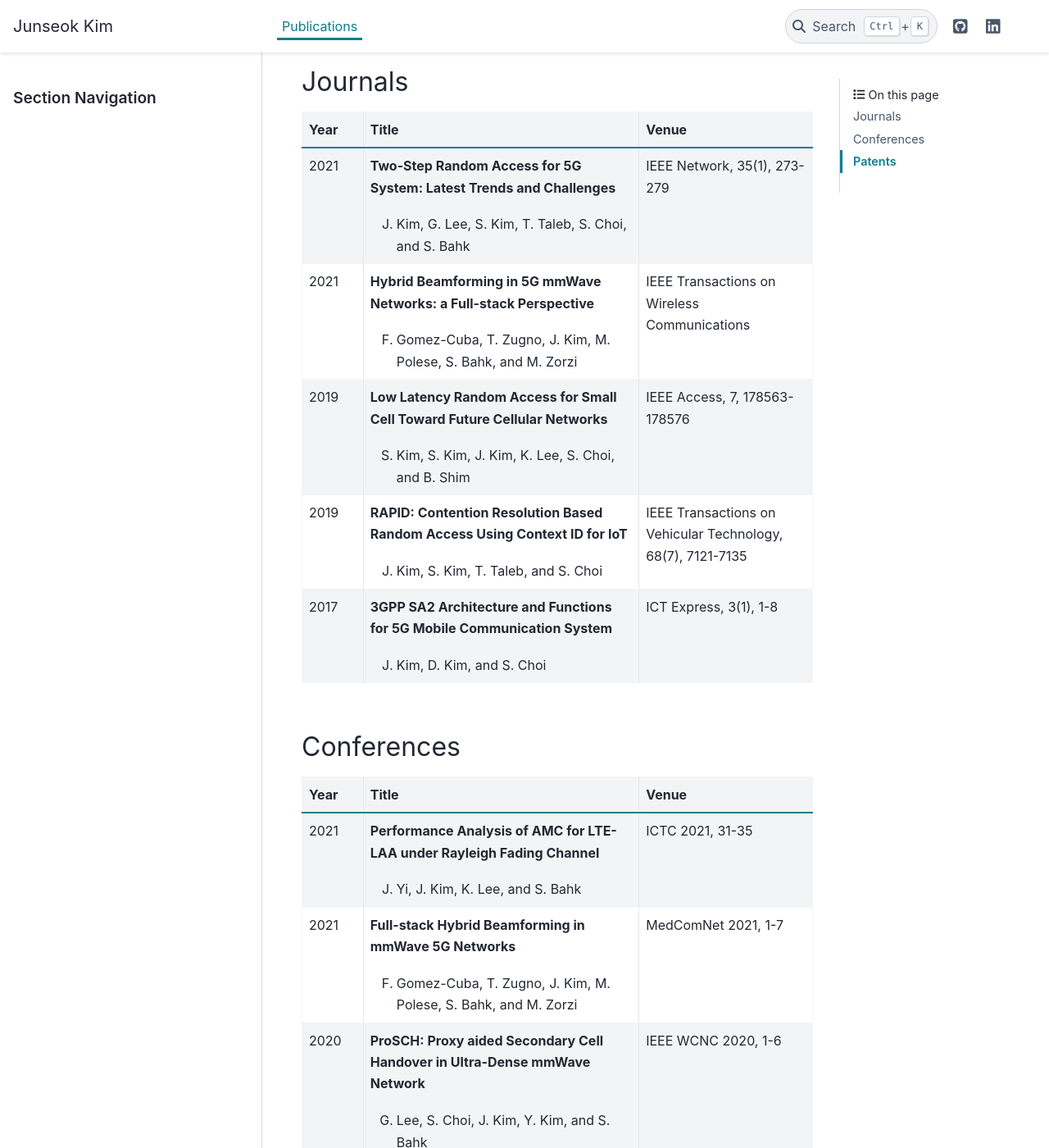
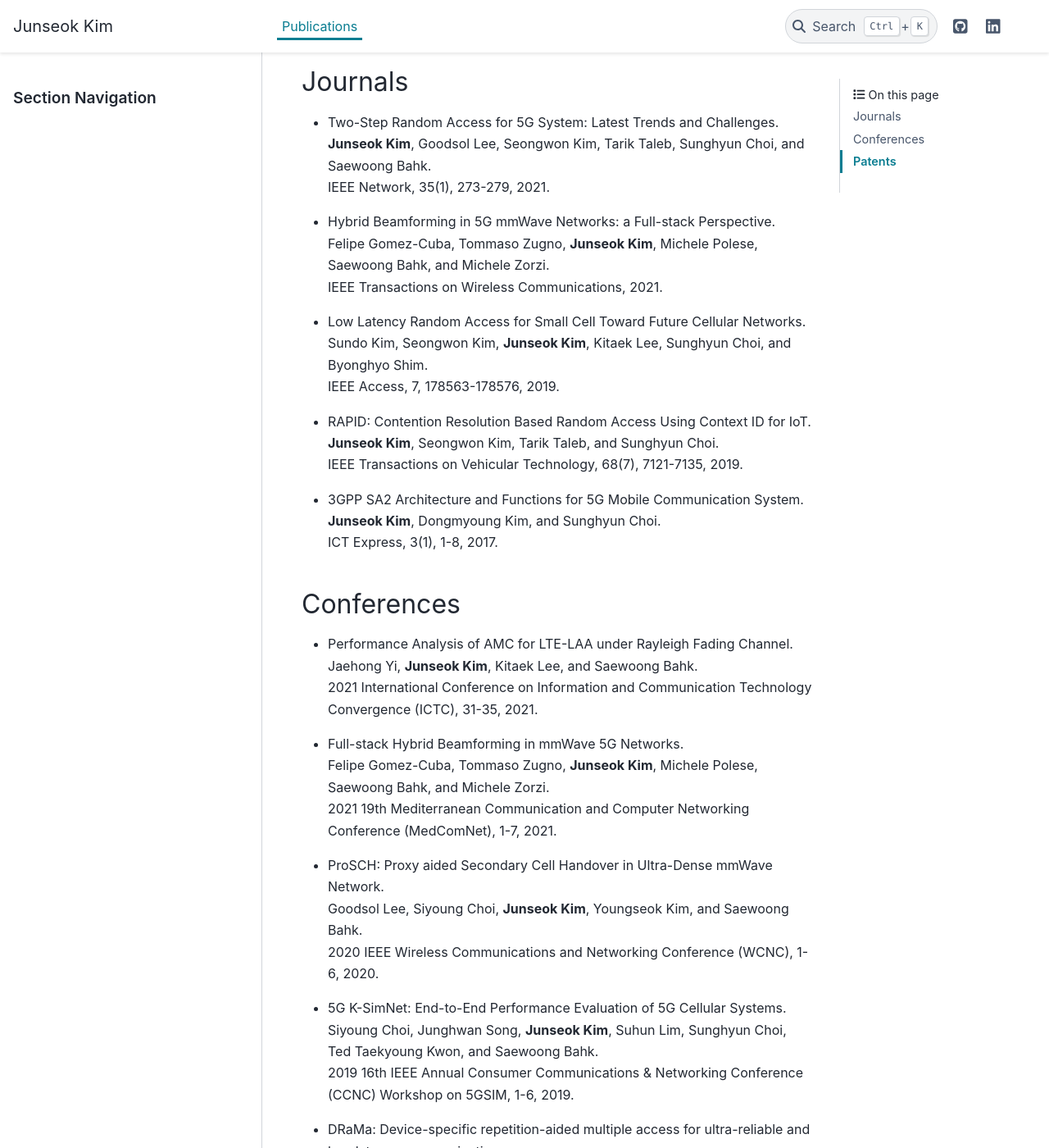
Before and after one commit to Kim-Junseok/kim-junseok.github.io, a Sphinx documentation site: the page built from docs/source/publications.rst, in a window 1280 px wide and 1400 px high, scrolled down 224 px. Shown: the whole window at 82% size. Built offline with Sphinx 7.4.7 and the PyData theme 0.15.4, drawn with Linux system fonts in a browser that asks for light colours; pages that are not in the unit, such as notebooks, are missing from menus; a style sheet for code colours, icons or effects is not loaded; some of the changed text lies outside the part shown.

Commit message:
Change Publications Format

```diff
--- a/docs/source/publications.rst
+++ b/docs/source/publications.rst
@@ -7,87 +7,52 @@ citation counts, see my `Google Scholar profile <https://scholar.google.com/cita
 Journals
 --------
 
-.. list-table::
-   :header-rows: 1
-   :widths: 12 54 34
+* | Two-Step Random Access for 5G System: Latest Trends and Challenges.
+  | **Junseok Kim**, Goodsol Lee, Seongwon Kim, Tarik Taleb, Sunghyun Choi, and Saewoong Bahk.
+  | IEEE Network, 35(1), 273-279, 2021.
 
-   * - Year
-     - Title
-     - Venue
-   * - 2021
-     - **Two-Step Random Access for 5G System: Latest Trends and Challenges**
+* | Hybrid Beamforming in 5G mmWave Networks: a Full-stack Perspective.
+  | Felipe Gomez-Cuba, Tommaso Zugno, **Junseok Kim**, Michele Polese, Saewoong Bahk, and Michele Zorzi.
+  | IEEE Transactions on Wireless Communications, 2021.
 
-       J. Kim, G. Lee, S. Kim, T. Taleb, S. Choi, and S. Bahk
-     - IEEE Network, 35(1), 273-279
-   * - 2021
-     - **Hybrid Beamforming in 5G mmWave Networks: a Full-stack Perspective**
+* | Low Latency Random Access for Small Cell Toward Future Cellular Networks.
+  | Sundo Kim, Seongwon Kim, **Junseok Kim**, Kitaek Lee, Sunghyun Choi, and Byonghyo Shim.
+  | IEEE Access, 7, 178563-178576, 2019.
 
-       F. Gomez-Cuba, T. Zugno, J. Kim, M. Polese, S. Bahk, and M. Zorzi
-     - IEEE Transactions on Wireless Communications
-   * - 2019
-     - **Low Latency Random Access for Small Cell Toward Future Cellular Networks**
+* | RAPID: Contention Resolution Based Random Access Using Context ID for IoT.
+  | **Junseok Kim**, Seongwon Kim, Tarik Taleb, and Sunghyun Choi.
+  | IEEE Transactions on Vehicular Technology, 68(7), 7121-7135, 2019.
 
-       S. Kim, S. Kim, J. Kim, K. Lee, S. Choi, and B. Shim
-     - IEEE Access, 7, 178563-178576
-   * - 2019
-     - **RAPID: Contention Resolution Based Random Access Using Context ID for IoT**
-
-       J. Kim, S. Kim, T. Taleb, and S. Choi
-     - IEEE Transactions on Vehicular Technology, 68(7), 7121-7135
-   * - 2017
-     - **3GPP SA2 Architecture and Functions for 5G Mobile Communication System**
-
-       J. Kim, D. Kim, and S. Choi
-     - ICT Express, 3(1), 1-8
+* | 3GPP SA2 Architecture and Functions for 5G Mobile Communication System.
+  | **Junseok Kim**, Dongmyoung Kim, and Sunghyun Choi.
+  | ICT Express, 3(1), 1-8, 2017.
 
 Conferences
 -----------
 
-.. list-table::
-   :header-rows: 1
-   :widths: 12 54 34
+* | Performance Analysis of AMC for LTE-LAA under Rayleigh Fading Channel.
+  | Jaehong Yi, **Junseok Kim**, Kitaek Lee, and Saewoong Bahk.
+  | 2021 International Conference on Information and Communication Technology Convergence (ICTC), 31-35, 2021.
 
-   * - Year
-     - Title
-     - Venue
-   * - 2021
-     - **Performance Analysis of AMC for LTE-LAA under Rayleigh Fading Channel**
+* | Full-stack Hybrid Beamforming in mmWave 5G Networks.
+  | Felipe Gomez-Cuba, Tommaso Zugno, **Junseok Kim**, Michele Polese, Saewoong Bahk, and Michele Zorzi.
+  | 2021 19th Mediterranean Communication and Computer Networking Conference (MedComNet), 1-7, 2021.
 
-       J. Yi, J. Kim, K. Lee, and S. Bahk
-     - ICTC 2021, 31-35
-   * - 2021
-     - **Full-stack Hybrid Beamforming in mmWave 5G Networks**
+* | ProSCH: Proxy aided Secondary Cell Handover in Ultra-Dense mmWave Network.
+  | Goodsol Lee, Siyoung Choi, **Junseok Kim**, Youngseok Kim, and Saewoong Bahk.
+  | 2020 IEEE Wireless Communications and Networking Conference (WCNC), 1-6, 2020.
 
-       F. Gomez-Cuba, T. Zugno, J. Kim, M. Polese, S. Bahk, and M. Zorzi
-     - MedComNet 2021, 1-7
-   * - 2020
-     - **ProSCH: Proxy aided Secondary Cell Handover in Ultra-Dense mmWave Network**
+* | 5G K-SimNet: End-to-End Performance Evaluation of 5G Cellular Systems.
+  | Siyoung Choi, Junghwan Song, **Junseok Kim**, Suhun Lim, Sunghyun Choi, Ted Taekyoung Kwon, and Saewoong Bahk.
+  | 2019 16th IEEE Annual Consumer Communications & Networking Conference (CCNC) Workshop on 5GSIM, 1-6, 2019.
 
-       G. Lee, S. Choi, J. Kim, Y. Kim, and S. Bahk
-     - IEEE WCNC 2020, 1-6
-   * - 2019
-     - **5G K-SimNet: End-to-End Performance Evaluation of 5G Cellular Systems**
-
-       S. Choi, J. Song, J. Kim, S. Lim, S. Choi, T. T. Kwon, and S. Bahk
-     - IEEE CCNC 2019, 1-6
-   * - 2018
-     - **DRaMa: Device-specific repetition-aided multiple access for ultra-reliable and low-latency communication**
-
-       K. Lee, S. Kim, J. Kim, and S. Choi
-     - IEEE ICC 2018, 1-6
+* | DRaMa: Device-specific repetition-aided multiple access for ultra-reliable and low-latency communication.
+  | Kitaek Lee, Sundo Kim, **Junseok Kim**, and Sunghyun Choi.
+  | 2018 IEEE International Conference on Communications (ICC), 1-6, 2018.
 
 Patents
 -------
 
-.. list-table::
-   :header-rows: 1
-   :widths: 12 54 34
-
-   * - Year
-     - Title
-     - Registration
-   * - 2020
-     - **Method and system for random access and uplink data transmission for low latency communication**
-
-       S. Choi, S. Kim, J. Kim, K. Lee, and S. Park
-     - US Patent 10,660,133
+* | Method and system for random access and uplink data transmission for low latency communication.
+  | Sunghyun Choi, Sundo Kim, **Junseok Kim**, Kitaek Lee, and Seungil Park.
+  | US Patent 10,660,133, 2020.
```
